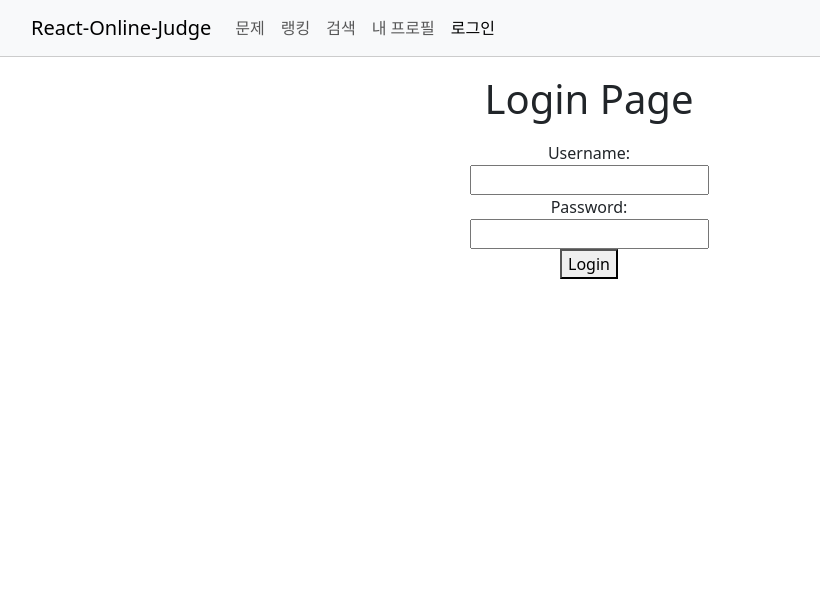
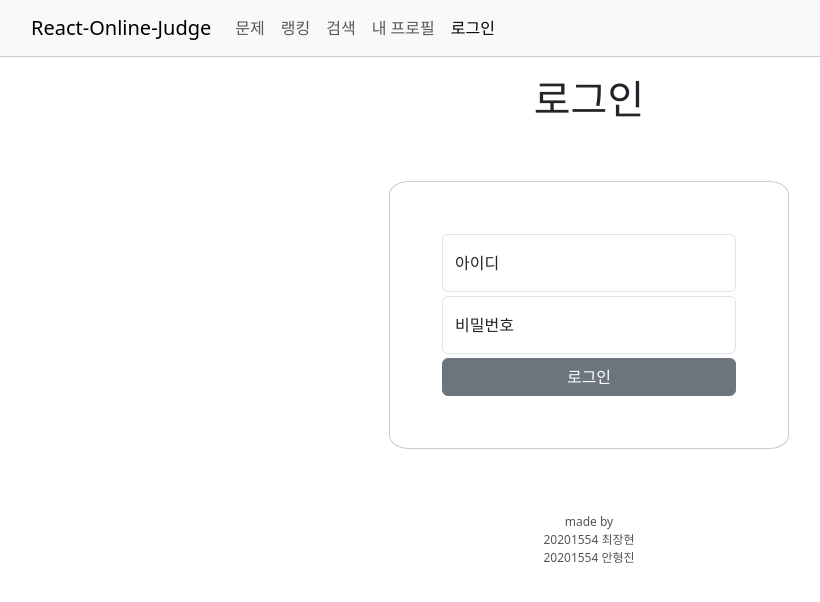
Before and after one commit to ccmuk58/2023_2_Script, a React (Create React App) app in the folder react-online-judge/: page /login in a window 1280 px wide. Shown: the top 602 px of the page, without its empty margins (51-871 px from the left). Built offline with nearby package versions, Linux system fonts and the light colour scheme.

Commit message:
Update: Login CSS

```diff
--- a/react-online-judge/src/App.css
+++ b/react-online-judge/src/App.css
@@ -4,6 +4,9 @@
 	min-height: 100vh;
 }
 
+.header {
+	padding-bottom: 50px;
+}
 .content {
 	display: flex;
 	flex-direction: column;
@@ -55,6 +58,21 @@
 	border-radius: 5%;
 	margin-bottom: "10px";
 }
-.header {
-	padding-bottom: 50px;
+
+.loginForm {
+	display: flex;
+	flex-direction: column;
+	border-radius: 5%;
+	border: 1px solid #ccc;
+	padding: 50px;
+	width: 400px;
 }
+.loginForm > * {
+	margin: 2px;
+}
+
+.credit{
+	margin-top: 64px;
+	font-size: 12px;
+	color: #555;
+}
--- a/react-online-judge/src/components/Login.js
+++ b/react-online-judge/src/components/Login.js
@@ -3,6 +3,7 @@ import { useState } from "react";
 import { useDispatch} from "react-redux";
 import {LoginState} from "./LoginReducer";
 import userData from "../data/userData";
+import { Button, FloatingLabel, Form } from "react-bootstrap";
 
 const Login = () => {
 	const [credit, setCredit] = useState({});
@@ -24,15 +25,19 @@ const Login = () => {
 
 	return (
 		<>
-			<h1>Login Page</h1>
-			<div style={{padding: 10}}>
-				<span>Username: </span><br/>
-				<input type='text'
-					onChange={(e) => setCredit({...credit, userID: e.target.value})}/><br/>
-				<span>Password: </span><br/>
-				<input type='password'
-					onChange={(e) => setCredit({...credit, password: e.target.value})}/><br/>
-				<button onClick={handleLogin}>Login</button>
+			<h1 className="header">로그인</h1>
+			<div className="loginForm">
+				<FloatingLabel controlId="floatingInput" label="아이디">
+				<Form.Control type="text" placeholder="id" onChange={(e) => setCredit({...credit, userID: e.target.value})}/>
+				</FloatingLabel>
+				<FloatingLabel controlId="floatingInput" label="비밀번호">
+				<Form.Control type="password" placeholder="id" onChange={(e) => setCredit({...credit, password: e.target.value})}/>
+				</FloatingLabel>
+				<Button variant="secondary" onClick={handleLogin}>로그인</Button>
+
+			</div>
+			<div className="content-item">
+			<p className="credit">made by {"\n"}20201554 최장현{"\n"}20201554 안형진</p>
 			</div>
 		</>
 	);
```
